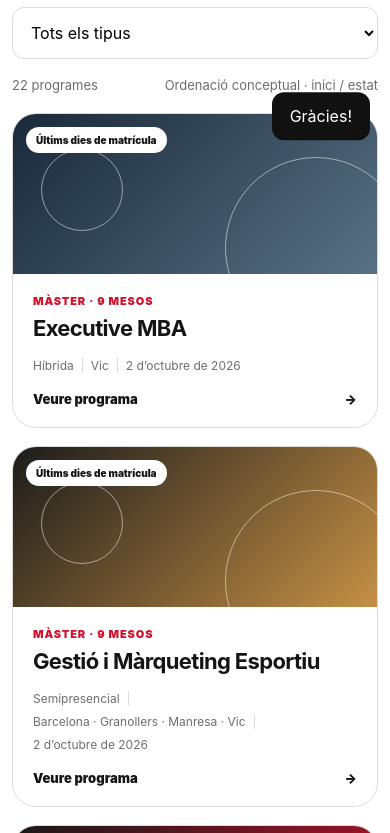
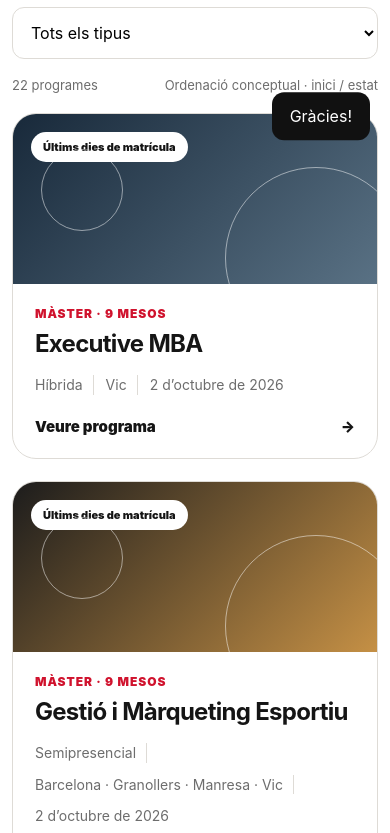
Before and after one commit to joancastells07/SEGONA-PROVA-AMB-SUBWEBS, a plain HTML site: page oferta.html in a window 390 px wide. Shown: the part 751-1584 px from the top of the page. Drawn offline with Linux system fonts and the light colour scheme.

Commit message:
Add files via upload

```diff
--- a/assets/style.css
+++ b/assets/style.css
@@ -21,3 +21,83 @@ header{position:sticky;top:0;z-index:40;background:rgba(255,255,255,.94);backdro
 footer{background:#101010;color:#fff;padding:56px 0 26px}.footer-grid{display:grid;grid-template-columns:1.2fr repeat(3,.8fr);gap:36px}.footer-grid p{color:#999;line-height:1.5}.footer-col b{font-size:12px;text-transform:uppercase}.footer-col a{display:block;color:#bbb;font-size:13px;margin-top:11px}.footer-bottom{border-top:1px solid #303030;margin-top:40px;padding-top:18px;color:#777;font-size:11px;display:flex;justify-content:space-between}.toast{position:fixed;right:20px;bottom:20px;background:#111;color:#fff;padding:14px 18px;border-radius:12px;transform:translateY(140%);transition:.35s;z-index:100}.toast.show{transform:none}
 @media(max-width:980px){nav{display:none}.hero-grid,.program-hero-grid,.two-col,.advisor{grid-template-columns:1fr}.hero-art{height:390px}.cards{grid-template-columns:1fr 1fr}.quick-grid{grid-template-columns:1fr 1fr}.filterbar{grid-template-columns:1fr 1fr}.footer-grid{grid-template-columns:1fr 1fr}.side{position:static}.highlights{grid-template-columns:1fr}.nav-right .lang{display:none}}
 @media(max-width:650px){.container{width:min(100% - 24px,1180px)}.topbar{display:none}.nav{min-height:68px}.brand small{display:none}.nav-right .btn{display:none}.display{font-size:48px}.hero{padding-top:38px}.hero-art{height:320px}.blob{inset:0 0 20px 22px}.float.two{display:none}.section{padding:64px 0}.section-head{flex-direction:column;align-items:flex-start}.cards,.quick-grid,.filterbar,.footer-grid{grid-template-columns:1fr}.facts{grid-template-columns:1fr}.advisor{padding:28px 20px}.advisor h2{font-size:38px}.footer-bottom{flex-direction:column;gap:10px}}
+
+
+/* --- Millores de llegibilitat i espai per a textos --- */
+header .container.nav{grid-template-columns:auto 1fr auto}
+.brand{min-width:260px}
+nav{justify-content:center;flex-wrap:wrap;row-gap:8px}
+nav a{white-space:nowrap}
+.nav-right{flex-shrink:0}
+.card h3{font-size:24px;line-height:1.18;text-wrap:balance}
+.card-body{padding:24px}
+.badge{font-size:11px;padding:8px 12px}
+.meta{row-gap:10px;line-height:1.4}
+.meta span{padding-right:10px}
+#programGrid{grid-template-columns:1fr;gap:22px}
+#programGrid .program-card{
+  display:grid;
+  grid-template-columns:300px 1fr;
+  align-items:stretch;
+  min-height:245px;
+}
+#programGrid .program-card .visual{
+  height:100%;
+  min-height:245px;
+}
+#programGrid .program-card .card-body{
+  padding:28px 30px;
+}
+#programGrid .program-card h3{
+  font-size:34px;
+  line-height:1.1;
+  margin:10px 0 18px;
+  max-width:950px;
+}
+#programGrid .program-card .type{
+  font-size:12px;
+}
+#programGrid .program-card .meta{
+  font-size:14px;
+  gap:12px;
+  margin-top:0;
+}
+#programGrid .program-card .card-link{
+  margin-top:auto;
+  padding-top:22px;
+  font-size:15px;
+}
+#programGrid .program-card .badge{
+  left:18px;
+  top:18px;
+}
+
+@media (max-width:1180px){
+  .brand{min-width:210px}
+  nav{gap:18px;font-size:13px}
+  #programGrid .program-card{
+    grid-template-columns:240px 1fr;
+  }
+  #programGrid .program-card h3{
+    font-size:28px;
+  }
+}
+
+@media (max-width:980px){
+  #programGrid{
+    grid-template-columns:1fr;
+  }
+  #programGrid .program-card{
+    grid-template-columns:1fr;
+    min-height:auto;
+  }
+  #programGrid .program-card .visual{
+    min-height:170px;
+  }
+  #programGrid .program-card .card-body{
+    padding:22px;
+  }
+  #programGrid .program-card h3{
+    font-size:24px;
+  }
+}
```
